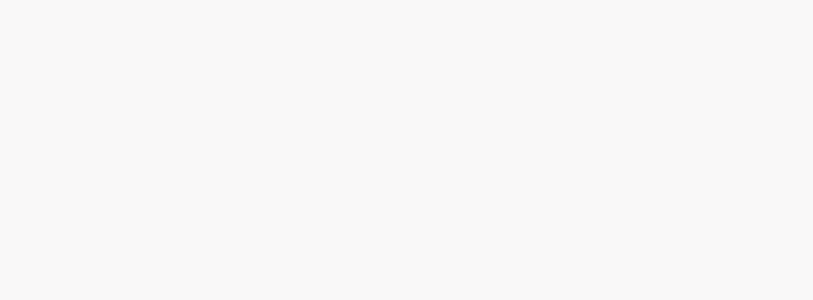
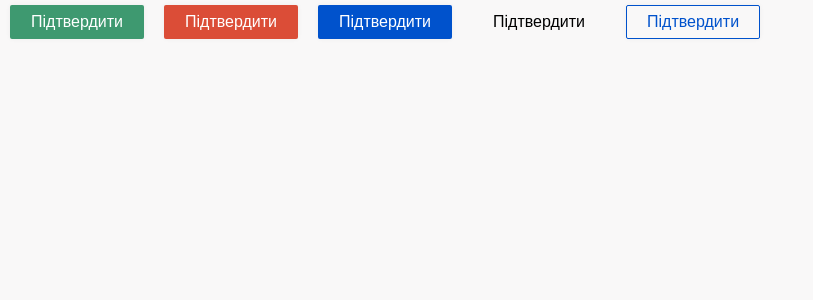
Before and after one commit to Vayts/neighborhood-app, a React (Create React App) app in the folder client/: page / in a window 1280 px wide. Shown: the top 300 px of the page, without its empty margins (0-813 px from the left). Built offline with nearby package versions, Linux system fonts and the light colour scheme.

Commit message:
add Button.tsx component

```diff
--- a/client/src/components/App/App.tsx
+++ b/client/src/components/App/App.tsx
@@ -3,12 +3,37 @@ import { ThemeProvider } from 'styled-components';
 import { ToastContainer } from 'react-toastify';
 import 'react-toastify/dist/ReactToastify.css';
 import { THEMES } from '@constants/themes';
+import { Button } from '@src/components/UI/Button/Button';
 import { AppWrapper } from './style';
 
 export const App: React.FC = () => {
 	return (
 		<ThemeProvider theme={THEMES.light}>
 			<AppWrapper>
+				<Button
+					clickHandler={() => null}
+					styleType='confirm'
+					// disabled
+				/>
+				<Button
+					clickHandler={() => null}
+					styleType='cancel'
+					// disabled
+				/>
+				<Button
+					clickHandler={() => null}
+					styleType='primary'
+					// disabled
+				/>
+				<Button
+					clickHandler={() => null}
+					styleType='transparent'
+					// disabled
+				/>
+				<Button
+					clickHandler={() => null}
+					// disabled
+				/>
 				<ToastContainer
 					position="top-center"
 					autoClose={3000}
--- /dev/null
+++ b/client/src/components/UI/Button/Button.tsx
@@ -0,0 +1,36 @@
+import React from 'react';
+import { useTranslation } from 'react-i18next';
+import { IButton } from './types';
+import { ButtonItem } from './style';
+
+export const Button: React.FC<IButton> = (props) => {
+	const { t } = useTranslation();
+
+	const {
+		margin,
+		padding,
+		text,
+		height,
+		width,
+		fz,
+		styleType,
+		fw,
+		disabled,
+		clickHandler,
+	} = props;
+	return (
+		<ButtonItem
+			width={width}
+			margin={margin}
+			padding={padding}
+			height={height}
+			fz={fz}
+			styleType={styleType}
+			fw={fw}
+			onClick={() => clickHandler()}
+			disabled={disabled}
+		>
+			{text || t('confirm')}
+		</ButtonItem>
+	);
+};
--- /dev/null
+++ b/client/src/components/UI/Button/style.ts
@@ -0,0 +1,85 @@
+import styled, { css } from 'styled-components';
+import { IButtonStyle } from './types';
+
+export const ButtonItem = styled.button<IButtonStyle>`
+  height: ${({ height = 'auto' }) => height};
+  margin: ${({ margin = '5px 10px' }) => margin};
+  padding: ${({ padding = '7px 20px' }) => padding};
+  font-size: ${({ fz = 16 }) => `${fz}px`};
+  font-weight: ${({ fw = 400 }) => fw};
+  width: ${({ width = 'auto' }) => width};
+  display: inline-block;
+  border-radius: 2px;
+	border: 1px solid transparent;
+  box-shadow: 0 0 5px rgba(0, 0, 0, 0.05);
+
+  &:disabled, &[disabled] {
+    background-color: ${({ theme }) => theme.disabledBg};
+    color: ${({ theme }) => theme.disabledTxt};
+
+    &:hover {
+      cursor: default;
+      background-color: ${({ theme }) => theme.disabledBg};
+      color: ${({ theme }) => theme.disabledTxt};
+    }
+  }
+
+  &:hover {
+    cursor: pointer;
+    transition: all 0.2s;
+  }
+
+  ${({ styleType }) => {
+		if (styleType === 'confirm') {
+			return css`
+        background-color: ${({ theme }) => theme.confirmColor};
+        color: #fff;
+
+        &:hover {
+          background-color: ${({ theme }) => theme.confirmHover};
+        }
+      `;
+		}
+		if (styleType === 'cancel') {
+			return css`
+        background-color: ${({ theme }) => theme.dangerColor};
+        color: #fff;
+
+        &:hover {
+          background-color: ${({ theme }) => theme.dangerHover};
+        }
+      `;
+		}
+		if (styleType === 'primary') {
+			return css`
+        background-color: ${({ theme }) => theme.primary};
+        color: #fff;
+
+        &:hover {
+	        background-color: ${({ theme }) => theme.primaryHover}
+        }
+      `;
+		}
+		if (styleType === 'transparent') {
+			return css`
+        background-color: transparent;
+	      border-color: transparent;
+				box-shadow: none;
+
+        &:hover {
+	        background-color: ${({ theme }) => theme.disabledBg};
+        }
+      `;
+		}
+		return css`
+      border: 1px solid ${({ theme }) => theme.primary};
+			background-color: transparent;
+      color: ${({ theme }) => theme.primary};
+
+      &:hover {
+        background-color: ${({ theme }) => theme.primary};
+        color: #fff;
+      }
+    `;
+	}}
+`;
--- /dev/null
+++ b/client/src/components/UI/Button/types.ts
@@ -0,0 +1,23 @@
+export interface IButton {
+	margin?: string,
+	padding?: string,
+	fz?: number,
+	fw?: number,
+	text?: string,
+	height?: string,
+	width?: string,
+	styleType?: 'transparent' | 'primary' | 'cancel' | 'confirm',
+	clickHandler: () => void,
+	disabled?: boolean,
+}
+
+export interface IButtonStyle {
+	margin?: string,
+	padding?: string,
+	fz?: number,
+	fw?: number,
+	height?: string,
+	width?: string,
+	disabled?: boolean,
+	styleType?: 'transparent' | 'primary' | 'cancel' | 'confirm',
+}
--- a/client/src/constants/themes.ts
+++ b/client/src/constants/themes.ts
@@ -1,8 +1,16 @@
 export const THEMES = {
 	light: {
-
+		bgColor: '#F9F8F8',
+		txtColor: '#2E3A59',
+		subTxtColor: '#B6B6B6',
+		primary: '#0052CC',
+		primaryHover: '#024dbb',
+		disabledBg: '#ececec',
+		disabledTxt: '#5E6C84',
+		confirmColor: '#3e9970',
+		confirmHover: '#358662',
+		dangerColor: '#db4d37',
+		dangerHover: '#c24532',
 	},
-	dark: {
-
-	},
+	dark: {},
 };
--- a/client/src/locales/en.json
+++ b/client/src/locales/en.json
@@ -1,3 +1,3 @@
 {
-
+  "confirm": "Confirm"
 }
--- a/client/src/locales/uk.json
+++ b/client/src/locales/uk.json
@@ -1,3 +1,3 @@
 {
-
+  "confirm": "Підтвердити"
 }
```
Also changed, not shown: client/jest.config.js (added, +37 -0 lines), client/package.json (+5 -3 lines), client/tsconfig.json (+6 -4 lines), 2 other files (tests, documents, lock files or other folders).
